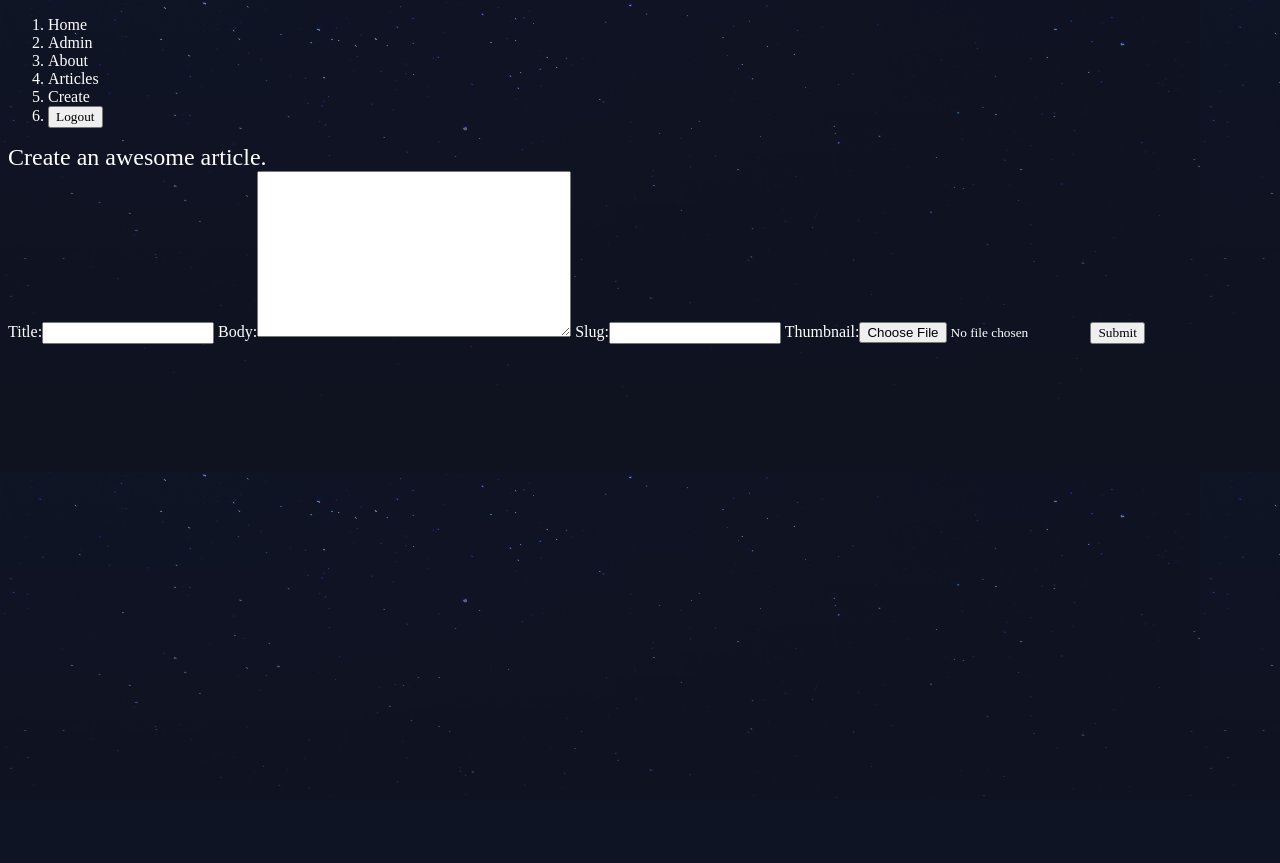
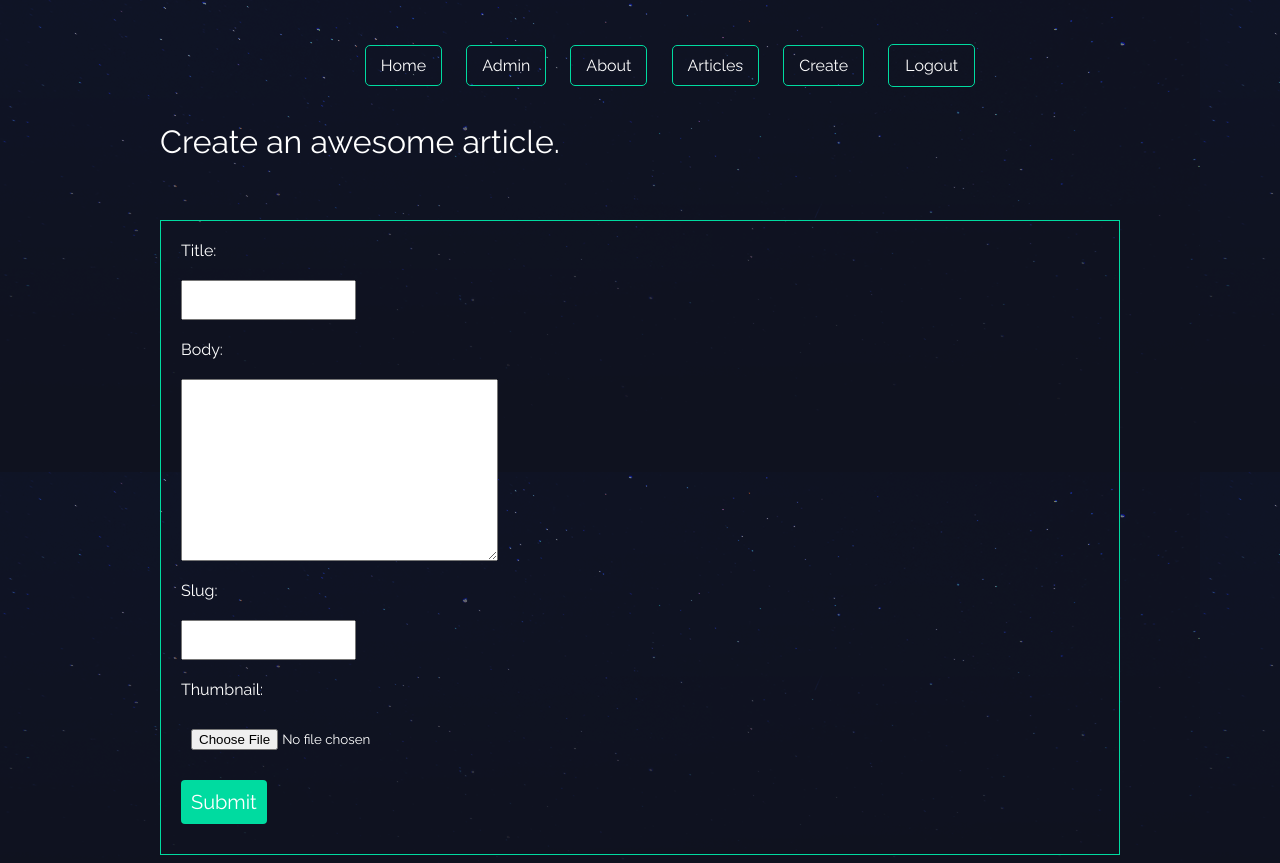
Before and after one commit to jagans94/django-blog, a Django app: page /articles/create/ in a window 1280 px wide. Before the commit the page ends 798 px from the top, so only its background shows below. Run offline with Django 3.2, Linux system fonts and the light colour scheme; a user stored in the database is signed in.

Commit message:
added styling and js

```diff
--- a/articles/templates/articles/article_create.html
+++ b/articles/templates/articles/article_create.html
@@ -6,7 +6,7 @@
 
 {% block content %}
 <div class="article_create">
-	<h2>Create an awesome article.</h2>
+	<h1>Create an awesome article.</h1>
 	<form class="site-form" action="{% url 'articles:create' %}" method="post" enctype="multipart/form-data">
 		{% csrf_token %}
 		{{ form }}
@@ -14,4 +14,5 @@
 	</form>
 </div>
 </div>
+<script src="/static/slugify.js"></script>
 {% endblock %}
--- a/articles/templates/articles/article_details.html
+++ b/articles/templates/articles/article_details.html
@@ -5,12 +5,13 @@
 {% endblock %}
 
 {% block content %}
-<div class="article_details">
+<div class="article-detail">
 	<div class="article">
+	<img class="thumb" src="{{ article.thumbnail.url }}">
 	<h1> {{article.title}} </h1>
 	<p>{{ article.body }} </p>
 	<p>{{ article.date }} </p>
-	<img src="{{ article.thumbnail.url }}">
+
 </div>
 </div>
 {% endblock %}
--- /dev/null
+++ b/assets/slugify.js
@@ -0,0 +1,14 @@
+const titleInput = document.querySelector('input[name=title]');
+const slugInput = document.querySelector('input[name=slug]');
+
+const slugify = (val) => {
+
+    return val.toString().toLowerCase().trim()
+        .replace(/&/g, '-and-')         // Replace & with 'and'
+        .replace(/[\s\W-]+/g, '-')      // Replace spaces, non-word characters and dashes with a single dash (-)
+
+};
+
+titleInput.addEventListener('keyup', (e) => {
+    slugInput.setAttribute('value', slugify(titleInput.value));
+});
--- a/assets/styles.css
+++ b/assets/styles.css
@@ -1,12 +1,12 @@
 body{
     background-color: #0f121f;
-    background-image: url(stars.png);
+    background-image: url(/static/stars.png);
     background-repeat-y: no-repeat;
     color: #fff;
 }
 
 body *{
-    font-family: Ubuntu;
+    font-family: 'Raleway', sans-serif;
 }
 
 h1, h2, h3, h4, h5{
@@ -15,6 +15,158 @@ h1, h2, h3, h4, h5{
 }
 
 a, a:hover, a:visited{
+	padding: 5px 5px;
     color: #fff;
     text-decoration: none;
 }
+
+a:hover div.article{
+	border-width: 2px;
+}
+
+.wrapper{
+    max-width: 960px;
+    margin: 0 auto;
+}
+
+a img{
+	margin: 0 auto;
+	display: block;
+}
+
+div.wrapper > h1{
+    text-align: center;
+    margin: 40px auto;
+    font-size: 2.4em
+}
+
+header{
+    padding: 20px 0;
+    display: grid;
+}
+
+nav{
+    margin: 0 auto;
+}
+
+nav li{
+    display: inline-block;
+    list-style-type: none;
+    margin-left: 20px;
+}
+
+nav button{
+    background: none;
+    color: #fff;
+    cursor: pointer;
+    border: 0;
+    font-size: 16px;
+}
+
+.articles{
+    display: grid;
+    grid-template-columns: 1fr 1fr 1fr;
+    grid-gap: 30px;
+}
+
+.article{
+    padding: 10px;
+    border: 1px solid #00dba0;
+    position: relative;
+    padding-bottom: 40px;
+}
+
+.article h2{
+    font-size: 1.2em;
+}
+
+.article .author{
+    padding: 10px;
+    background: #00dba0;
+    position: absolute;
+    right: 0;
+    bottom: 0;
+    margin: 0;
+    color: #0f121f;
+}
+
+.article-detail .article{
+    padding: 0;
+}
+
+.article-detail .article img{
+    max-width: 100%;
+}
+
+.article-detail .article h2{
+    text-align: center;
+    margin: 20px auto;
+    font-size: 2em
+}
+
+.article-detail .article h3{
+    text-align: center;
+}
+
+.article-detail .article p{
+    margin: 10px 20px
+}
+
+.thumb{
+	max-width:  100%;
+}
+
+.site-form{
+	margin-top: 60px;
+    padding: 20px;
+    border: 1px solid #00dba0;
+}
+
+.site-form input, .site-form textarea{
+    display: block;
+    margin: 20px 0;
+    padding: 10px;
+}
+
+nav li  {
+	border: 1px solid #00dba0;
+	padding: 10px;
+	border-radius: 5px;
+}
+
+nav li a:hover{
+	color: #00dba0;
+}
+
+.helptext, .helptext ul{
+    margin: 0 auto 20px;
+    color: #bbb;
+    font-size: 14px;
+    display: none;
+}
+
+.errorlist li{
+    padding: 10px;
+    list-style-type: none;
+    border: 1px solid #FF5722;
+    margin: 10px 0;
+    color: #FF5722
+}
+
+.errorlist{
+    padding: 0;
+}
+
+.site-form input[type="submit"]{
+    background: #00dba0;
+    border: 0;
+    color: #fff;
+    font-size: 20px;
+    border-radius: 4px;
+    margin: 10px 0;
+}
+
+.article-detail h1, .article-detail p{
+	text-align: center;
+	padding: 10px;
+}
--- a/blog/urls.py
+++ b/blog/urls.py
@@ -7,6 +7,8 @@ from django.contrib.staticfiles.urls import staticfiles_urlpatterns
 
 from django.conf.urls.static import static
 from django.conf import settings
+
+import articles
 
 urlpatterns = [
 	path('',views.home, name='home'),
--- a/templates/layout.html
+++ b/templates/layout.html
@@ -7,12 +7,15 @@
 	{% block title %}
 	{% endblock %}
 	<link rel="stylesheet" type="text/css" href="{% static 'styles.css' %}">
+	<link href="https://fonts.googleapis.com/css?family=Raleway|Roboto" rel="stylesheet">
 </head>
 <header class="wrapper">
 	<nav>
 		<ol>
 			<li><a href="/">Home</a></li>
+			{% if user.is_superuser %}
 			<li><a href="/admin">Admin</a></li>
+			{% endif %}
 			<li><a href="/about">About</a></li>
 			<li><a href="/articles">Articles</a></li>
 			{% if user.is_authenticated %}
@@ -31,12 +34,13 @@
 	</nav>
 </header>
 <body>
-	{% block django %}
-	{% endblock %}
-
 	<div class="wrapper">
 		{% block content %}
 		{% endblock %}
+		<div class="django-gif">
+			{% block django %}
+			{% endblock %}
+		</div>
 	</div>
 </body>
 </html>
```
Also changed, not shown: articles/templates/articles/articles.html (+4 -3 lines), templates/about.html (+4 -4 lines), templates/home.html (+1 -6 lines), db.sqlite3, media/default_CwhMABZ.png (added).
